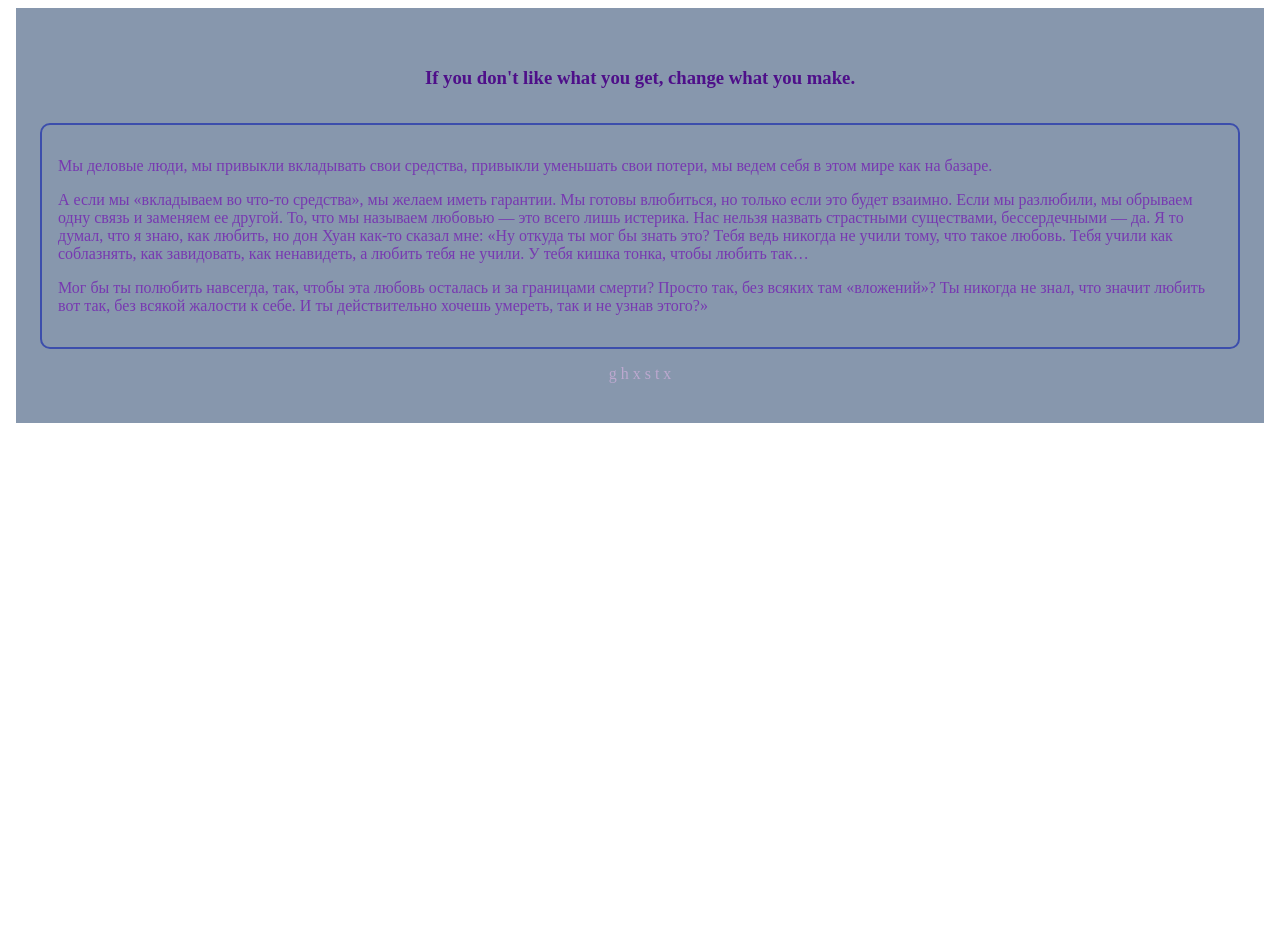
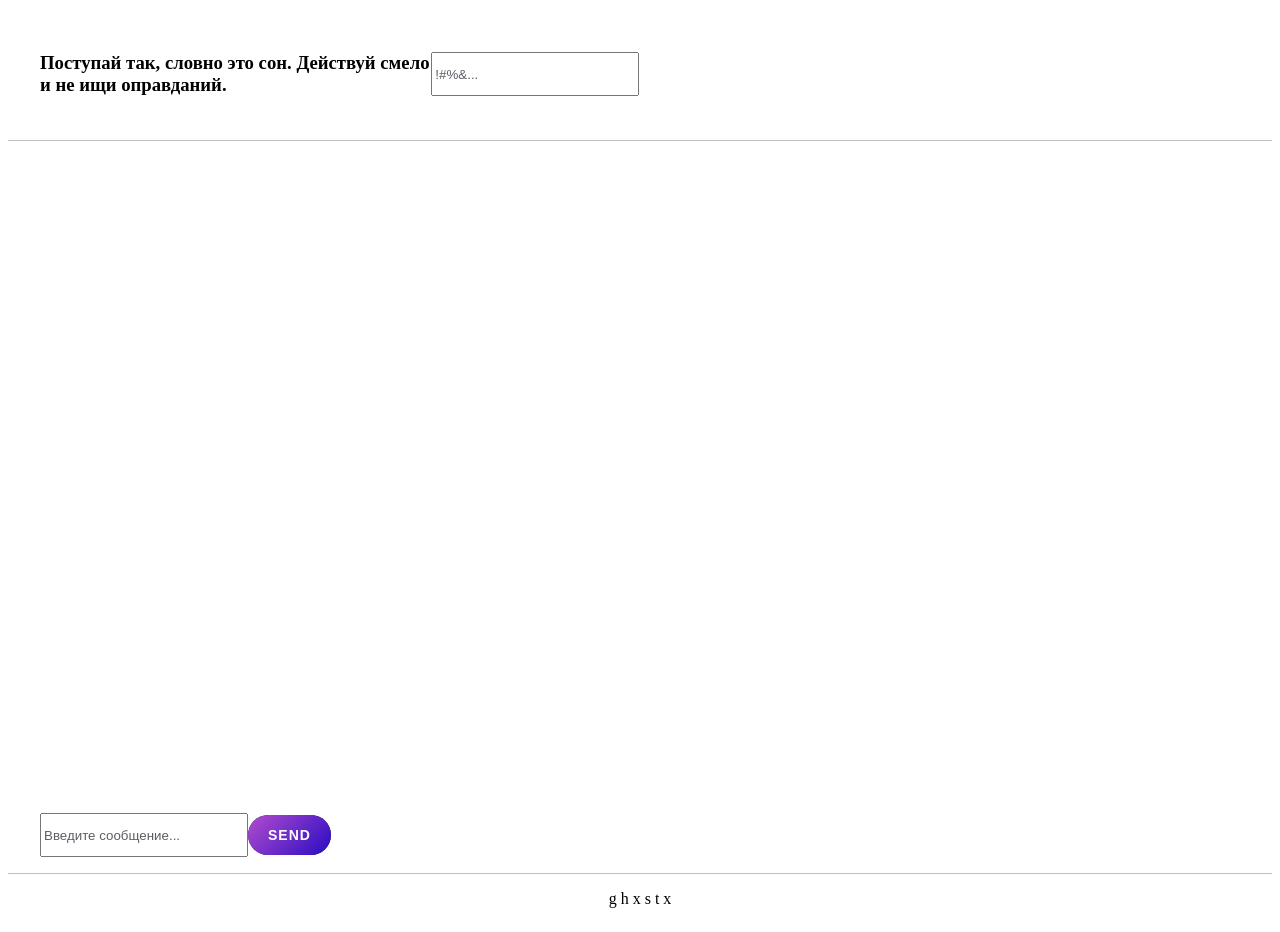
Before and after one commit to vueree/pallium, a Vue app: page /ShadowChat in a window 1280 px wide. Before the commit the page ends 800 px from the top, so only its background shows below. Built offline with nearby package versions, Linux system fonts and the light colour scheme.

Commit message:
feat: inputBase and Styles

```diff
--- a/package.json
+++ b/package.json
@@ -30,7 +30,7 @@
     "eslint-plugin-vue": "^9.23.0",
     "jsdom": "^24.1.0",
     "npm-run-all2": "^6.2.0",
-    "typescript": "~5.4.0",
+    "typescript": "^5.6.2",
     "vite": "^5.3.1",
     "vite-plugin-vue-devtools": "^7.3.1",
     "vitest": "^1.6.0",
--- a/src/App.vue
+++ b/src/App.vue
@@ -5,11 +5,11 @@ import ShadowChat from "./views/ShadowChat.vue";
 </script>
 
 <template>
-  <div>
-    <HeaderBase />
-    <div>
-      <ShadowChat />
-    </div>
-    <FooterBase />
+  <div class="flex flex-column">
+    <HeaderBase class="max-width" />
+    <div class="cl_dived w-full" />
+    <ShadowChat class="max-width mx-auto" />
+    <div class="cl_dived w-full" />
+    <FooterBase class="max-width mx-auto" />
   </div>
 </template>
--- a/src/assets/base.css
+++ /dev/null
@@ -1,43 +0,0 @@
-.flex {
-  display: flex;
-}
-
-.flex-column {
-  flex-direction: column;
-}
-
-.justify-between {
-  justify-content: space-between;
-}
-
-.justify-center {
-  justify-content: center;
-}
-
-.items-center {
-  align-items: center;
-}
-
-.text-center {
-  text-align: center;
-}
-
-.p-16 {
-  padding: 16px;
-}
-
-.cl_purple-dark {
-  color: #4e0f89;
-}
-
-.cl_purple {
-  color: #7739b1;
-}
-
-.cl_purple-light {
-  color: #bca8cf;
-}
-
-.rounded-10 {
-  border-radius: 10px;
-}
--- a/src/assets/main.css
+++ b/src/assets/main.css
@@ -1,9 +1,48 @@
-@import "./base.css";
+.flex {
+  display: flex;
+}
 
-#app {
+.flex-column {
+  flex-direction: column;
+}
+
+.justify-between {
+  justify-content: space-between;
+}
+
+.justify-center {
+  justify-content: center;
+}
+
+.items-center {
+  align-items: center;
+}
+
+.text-center {
+  text-align: center;
+}
+
+.p-16 {
+  padding: 16px;
+}
+
+.mx-auto {
+  margin: 0 auto;
+}
+
+.rounded-10 {
+  border-radius: 10px;
+}
+
+.max-width {
   max-width: 1200px;
-  margin: 0 auto;
-  padding: 24px;
-  font-weight: normal;
-  background-color: #8797ad;
 }
+
+.w-full {
+  width: 100%;
+}
+
+.cl_dived {
+  border-bottom: 1px solid #000000;
+  opacity: 25%;
+}
--- a/src/components/HeaderBase.vue
+++ b/src/components/HeaderBase.vue
@@ -1,7 +1,29 @@
+<script setup lang="ts">
+import { ref } from "vue";
+import InputBase from "./atom/InputBase.vue";
+
+const inputValue = ref("");
+</script>
+
 <template>
-  <header>
-    <h3 class="cl_purple-dark text-center p-16">
-      If you don't like what you get, change what you make.
-    </h3>
+  <header
+    :class="[
+      $style.header,
+      'flex items-center justify-between w-full mx-auto p-16'
+    ]"
+  >
+    <h3>Поступай так, словно это сон. Действуй смело и не ищи оправданий.</h3>
+    <InputBase
+      :modelValue="inputValue"
+      type="password"
+      minWidth="200px"
+      placeholder="!#%&..."
+    />
   </header>
 </template>
+
+<style module>
+.header {
+  min-height: 100px;
+}
+</style>
--- /dev/null
+++ b/src/components/atom/InputBase.vue
@@ -0,0 +1,74 @@
+<script setup lang="ts">
+import { ref, computed } from "vue";
+
+interface Props {
+  modelValue: string;
+  type: string;
+  name?: string;
+  id?: string;
+  required?: boolean;
+  placeholder?: string;
+  minWidth?: string;
+}
+
+const props = withDefaults(defineProps<Props>(), {
+  type: "text",
+  name: "",
+  id: "",
+  placeholder: "",
+  required: false,
+  minWidth: "200px"
+});
+
+const emit = defineEmits(["update:modelValue"]);
+
+const inputValue = computed({
+  get: () => props.modelValue,
+  set: (value) => emit("update:modelValue", value)
+});
+
+const inputId = computed(
+  () => props.id || `input-${Math.random().toString(36).substr(2, 9)}`
+);
+</script>
+
+<template>
+  <div class="input-wrapper">
+    <input
+      v-model="inputValue"
+      :type="type"
+      :id="inputId"
+      :name="name"
+      :placeholder="placeholder"
+      :required="required"
+      :style="{ minWidth: minWidth, height: '38px' }"
+    >
+    <slot />
+  </input>
+  </div>
+</template>
+
+<style scoped>
+.input-wrapper {
+  position: relative;
+  width: 100%;
+
+}
+
+.input {
+  padding: 0.5rem;
+  border: 1px solid #8b7fe5;
+  border-radius: 4px;
+}
+
+input::placeholder {
+  color: #5c5e65;
+}
+
+input:focus,
+input:not(:placeholder-shown) {
+  transform: translateX(2px);
+  font-size: 0.95rem;
+  color: #333;
+}
+</style>
--- /dev/null
+++ b/src/types/index.ts
@@ -0,0 +1,5 @@
+export interface IMessage {
+  id: number;
+  text: string;
+  timestamp: Date;
+}
--- a/src/views/ShadowChat.vue
+++ b/src/views/ShadowChat.vue
@@ -1,32 +1,148 @@
-<script setup lang="ts"></script>
+<script setup lang="ts">
+import { ref } from "vue";
+import InputBase from "@/components/atom/InputBase.vue";
+import type { IMessage } from "../types/index.ts";
+
+const chatInput = ref("");
+const messages = ref<IMessage[]>([]);
+
+const sendMessage = () => {
+  if (chatInput.value.trim()) {
+    messages.value.push({
+      id: Date.now(),
+      text: chatInput.value,
+      timestamp: new Date()
+    });
+    chatInput.value = "";
+  }
+};
+
+const handleKeydown = (event: KeyboardEvent) => {
+  if (event.key === "Enter" && !event.shiftKey) {
+    event.preventDefault();
+    sendMessage();
+  }
+};
+</script>
 
 <template>
-  <main :class="[$style.wrapper, 'cl_purple rounded-10 p-16']">
-    <p>
-      Мы деловые люди, мы привыкли вкладывать свои средства, привыкли уменьшать
-      свои потери, мы ведем себя в этом мире как на базаре.
-    </p>
-    <p>
-      А если мы «вкладываем во что-то средства», мы желаем иметь гарантии. Мы
-      готовы влюбиться, но только если это будет взаимно. Если мы разлюбили, мы
-      обрываем одну связь и заменяем ее другой. То, что мы называем любовью —
-      это всего лишь истерика. Нас нельзя назвать страстными существами,
-      бессердечными — да. Я то думал, что я знаю, как любить, но дон Хуан как-то
-      сказал мне: «Ну откуда ты мог бы знать это? Тебя ведь никогда не учили
-      тому, что такое любовь. Тебя учили как соблазнять, как завидовать, как
-      ненавидеть, а любить тебя не учили. У тебя кишка тонка, чтобы любить так…
-    </p>
-    <p>
-      Мог бы ты полюбить навсегда, так, чтобы эта любовь осталась и за границами
-      смерти? Просто так, без всяких там «вложений»? Ты никогда не знал, что
-      значит любить вот так, без всякой жалости к себе. И ты действительно
-      хочешь умереть, так и не узнав этого?»
-    </p>
+  <main
+    :class="[$style.wrapper, 'flex flex-column p-16 w-full h-full mx-auto']"
+  >
+    <div :class="[$style.chatArea, 'flex w-full']">
+      <div
+        v-for="message in messages"
+        :key="message.id"
+        :class="$style.message"
+      >
+        <span :class="$style.messageText">{{ message.text }}</span>
+        <span :class="$style.messageTime">{{
+          message.timestamp.toLocaleTimeString()
+        }}</span>
+      </div>
+    </div>
+    <div :class="[$style.inputArea, 'flex']">
+      <InputBase
+        v-model="chatInput"
+        class="w-full"
+        type="text"
+        placeholder="Введите сообщение..."
+        @keydown="handleKeydown"
+      >
+        <button :class="$style['magic-border-button']">
+          <span :class="$style['magic-border-button__text']">Send</span>
+        </button>
+      </InputBase>
+    </div>
   </main>
 </template>
 
 <style module>
 .wrapper {
-  border: 2px solid rgb(60, 78, 172);
+  min-height: 700px;
+}
+
+.chatArea {
+  flex-grow: 1;
+  overflow-y: auto;
+  flex-direction: column-reverse;
+}
+
+.message {
+  padding: 4px;
+  background-color: #f0f0f0;
+  border-radius: 8px;
+  align-self: flex-start;
+}
+
+.messageText {
+  display: block;
+}
+
+.messageText,
+.message {
+  margin-bottom: 4px;
+}
+
+.messageTime {
+  font-size: 0.8em;
+  color: #888;
+}
+
+.inputArea {
+  padding-top: 10px;
+  margin-top: auto;
+}
+
+.magic-border-button {
+  position: relative;
+  display: inline-flex;
+  align-items: center;
+  justify-content: center;
+  height: 40px;
+  padding: 0 20px;
+  border-radius: 20px;
+  background-color: #1e293b;
+  color: white;
+  font-size: 0.875rem;
+  font-weight: 600;
+  text-transform: uppercase;
+  letter-spacing: 1px;
+  cursor: pointer;
+  border: none;
+  outline: none;
+  overflow: hidden;
+  transition: all 0.3s ease;
+}
+
+.magic-border-button::before {
+  content: "";
+  position: absolute;
+  left: 0;
+  top: 0;
+  width: 100%;
+  height: 100%;
+  border-radius: 20px;
+  padding: 2px;
+  background: linear-gradient(135deg, #ff6fd8, #3813c2, #ff6fd8, #3813c2);
+  background-size: 400% 400%;
+  animation: magic-border-gradient 5s ease infinite;
+  z-index: 1;
+}
+
+.magic-border-button__text {
+  z-index: 1;
+}
+
+@keyframes magic-border-gradient {
+  0% {
+    background-position: 0% 50%;
+  }
+  50% {
+    background-position: 100% 50%;
+  }
+  100% {
+    background-position: 0% 50%;
+  }
 }
 </style>
```
Also changed, not shown: 1 other file (tests, documents, lock files or other folders).
